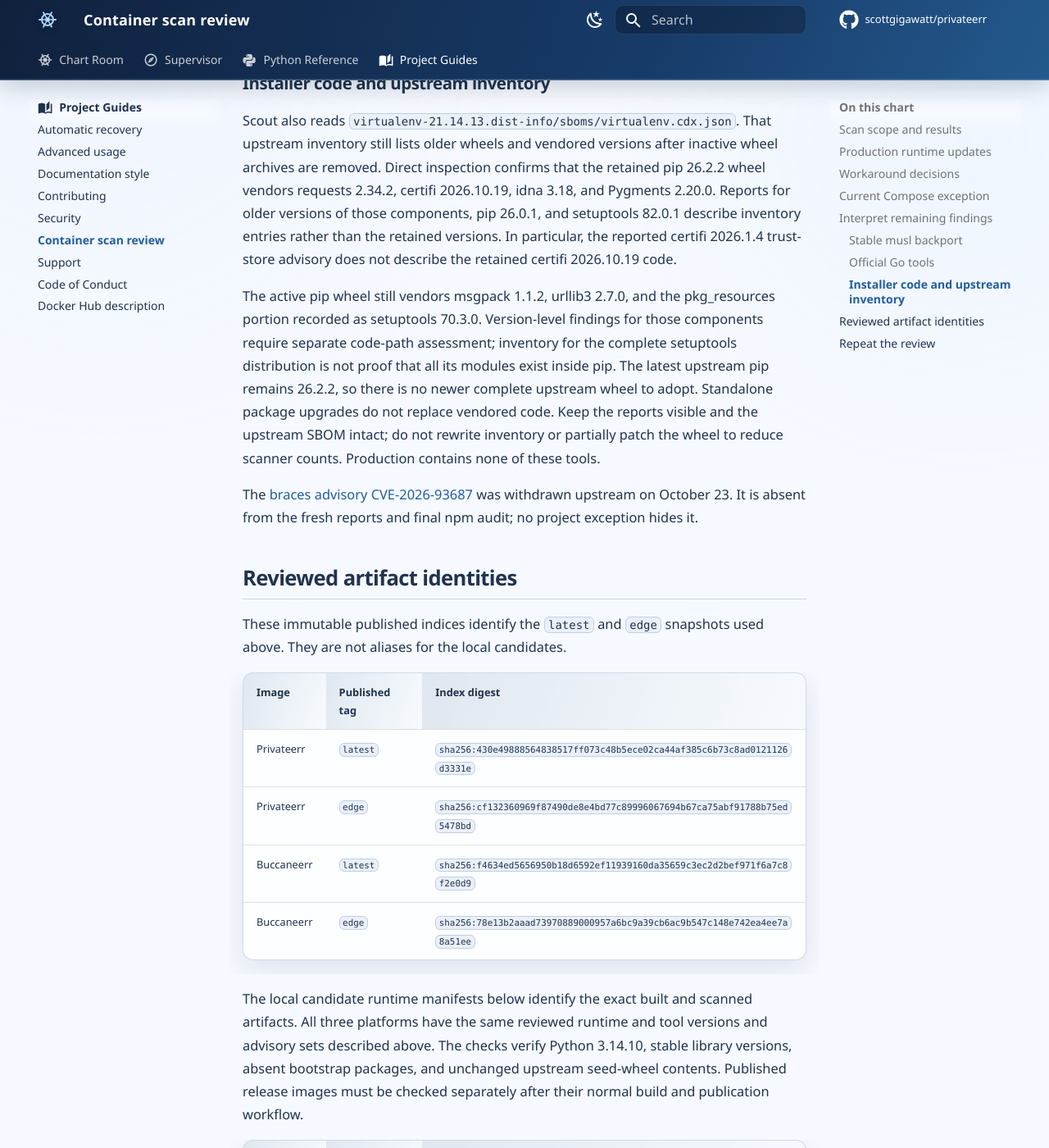
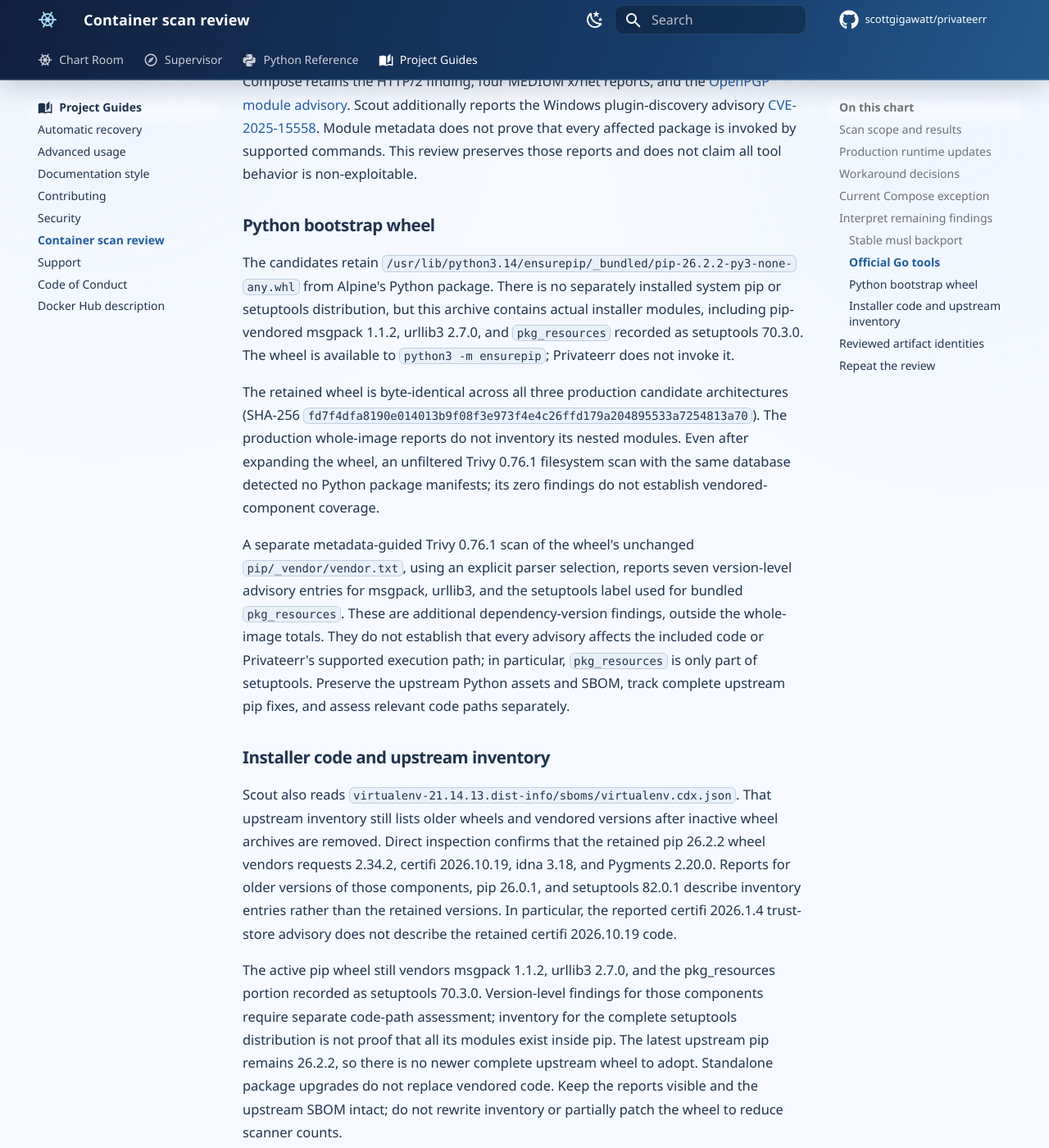
Before and after one commit to scottgigawatt/privateerr, an MkDocs documentation site: the page built from docs/container-scan-review.md, in a window 1280 px wide and 1400 px high, scrolled down 4545 px. Shown: the whole window at 82% size. Built offline with MkDocs 1.6.1 and Material for MkDocs 9.7.7, drawn with Linux system fonts in a browser that asks for light colours; comment, search, counter and statistics services are not loaded; some of the changed text lies outside the part shown.

Commit message:
🧭 Label the cargo, including pip's stowaway wheel (#151)
Standardize Dockerfile comment framing and alignment while preserving all executable instructions.

Correct the security review's installer-absence claims: Python retains an ensurepip bootstrap wheel with actual vendored modules. Document nested archive coverage limits, separate version-level findings, and reproducible inspection without modifying upstream assets or scan exceptions.

Validated by three independent auditors, all-files hooks, spelling, strict docs, rendered links, and all PR checks.

````diff
--- a/docs/container-scan-review.md
+++ b/docs/container-scan-review.md
@@ -17,6 +17,8 @@
 | Buccaneerr | `edge` | 11 | 39 | 34 |
 | Buccaneerr | `candidate` | 10 | 35 | 31 |
 
+These totals describe whole-image scanner reports; they do not establish coverage of every embedded archive. Python's retained `ensurepip` bootstrap wheel requires the separate inspection described below.
+
 The production candidate removes the three Python advisories reported by Scout against both published production tags. Its remaining musl report is a stable-versus-edge revision mismatch described below. Buccaneerr still has real upstream tool and installer dependency findings; this review does not declare it free of vulnerabilities. The normal CI gate is narrower than this audit: it rejects fixed HIGH/CRITICAL findings, uses precise detection by default, and applies the one exact-path Compose exception.
 
 ## Production runtime updates
@@ -25,7 +27,7 @@
 
 Alpine 3.24 stable still supplies Python `3.14.8-r0`. A tagged `@pythonfix` edge repository supplies only Python and its matching bytecode package family, with a `3.14.10-r0` minimum. Installed APK databases on all six candidate platforms confirm that every other package version matches the stable repository indexes. Remove this targeted repository exception when stable supplies the fixed Python release; do not perform a general edge upgrade.
 
-The pinned Alpine 3.24 image already resolves to 3.24.3 and remains current. Builds refresh its stable packages rather than carrying separate historical OpenSSL, musl, zlib, or Expat floors. The candidates retain stable musl `1.2.6-r3`, OpenSSL libraries `3.5.9-r0`, zlib `1.3.2-r1`, libexpat `2.9.0-r0`, and curl/libcurl `8.23.0-r0` on every platform. Production keeps only the Python standard library and PIA runtime tools; lint, installer, and documentation dependencies stay in Buccaneerr.
+The pinned Alpine 3.24 image already resolves to 3.24.3 and remains current. Builds refresh its stable packages rather than carrying separate historical OpenSSL, musl, zlib, or Expat floors. The candidates retain stable musl `1.2.6-r3`, OpenSSL libraries `3.5.9-r0`, zlib `1.3.2-r1`, libexpat `2.9.0-r0`, and curl/libcurl `8.23.0-r0` on every platform. Privateerr application code uses only the Python standard library. Separately installed lint, installer, and documentation toolchains stay in Buccaneerr; Alpine's Python package also retains its bundled [`ensurepip` bootstrap wheel](https://docs.python.org/3.14/library/ensurepip.html) in both images.
 
 ## Workaround decisions
 
@@ -33,12 +35,12 @@
 | --- | --- |
 | Curl edge repository and version floor | Removed. [Stable curl 8.23.0](https://pkgs.alpinelinux.org/package/v3.24/main/aarch64/curl) and matching libcurl are available in all three stable indexes. |
 | Separate OpenSSL upgrade and musl/zlib/Expat floors | Replaced by a stable-package refresh. The pinned base and stable packages already contain those fixes; actual installed versions were checked on every architecture. |
-| System setuptools edge install | Removed. Pip is a temporary build dependency, removed with its dependency group. No system pip or setuptools remains in the ordinary Buccaneerr image; the active upstream seed wheel is setuptools 84.2.1. |
+| System setuptools edge install | Removed. Pip is a temporary build dependency, removed with its dependency group. No separately installed system pip or setuptools distribution remains in ordinary Buccaneerr; Python's bootstrap wheel is retained, and virtualenv's active setuptools seed wheel is 84.2.1. |
 | Python security floor | Required as a narrow `@pythonfix` exception until stable includes Python 3.14.10. Its interpreter and bytecode packages are the only installed versions outside stable. |
 | markdown-it and smol-toml npm overrides | Removed. markdownlint-cli2 0.24.0 already requires the same fixed versions, 15.0.3 and 1.9.1. Regenerating the lockfile preserves its resolved graph. |
 | KaTeX npm override | Retained at 0.19.1. Removing it resolves the math extension's `^0.16.0` dependency to 0.16.47 and restores [CVE-2026-103923](https://github.com/advisories/GHSA-238p-pmpm-9mq7). The final npm audit reports zero findings. |
 | Ruff packaging | Updated to 0.17.3 in the hash-verified tool and documentation locks. Official wheels cover all three Linux targets; Alpine's older Ruff package is unnecessary. |
-| Inactive virtualenv seed-wheel cleanup | Retained. Only the active upstream pip 26.2.2 and setuptools 84.2.1 wheels are needed for Python 3.14; upstream wheel integrity checks remain intact. |
+| Inactive virtualenv seed-wheel cleanup | Retained. Only virtualenv's active upstream pip 26.2.2 and setuptools 84.2.1 wheels are retained for Python 3.14; upstream wheel integrity checks remain intact. |
 | Compose CVE exception | Retained at its existing path and expiry; see the next section. No exception is added or broadened. |
 | Date compatibility shim | Retained. Current upstream PIA still calls `date --date='1 day'`; BusyBox rejects that syntax, while the shim translates it and delegates to BusyBox. No GNU coreutils package is introduced. |
 | Hadolint DL3018 package-version exception | Retained for APK installation. Stable package refreshes deliberately accept current security revisions rather than pinning each APK forever; immutable image pins and scans identify the built result. Removing the existing lint flag still produces DL3018. |
@@ -64,11 +66,19 @@
 
 Compose retains the HTTP/2 finding, four MEDIUM x/net reports, and the [OpenPGP module advisory](https://pkg.go.dev/vuln/GO-2026-5932). Scout additionally reports the Windows plugin-discovery advisory [CVE-2025-15558](https://github.com/docker/cli/security/advisories/GHSA-p436-gjf2-799p). Module metadata does not prove that every affected package is invoked by supported commands. This review preserves those reports and does not claim all tool behavior is non-exploitable.
 
+### Python bootstrap wheel
+
+The candidates retain `/usr/lib/python3.14/ensurepip/_bundled/pip-26.2.2-py3-none-any.whl` from Alpine's Python package. There is no separately installed system pip or setuptools distribution, but this archive contains actual installer modules, including pip-vendored msgpack 1.1.2, urllib3 2.7.0, and `pkg_resources` recorded as setuptools 70.3.0. The wheel is available to `python3 -m ensurepip`; Privateerr does not invoke it.
+
+The retained wheel is byte-identical across all three production candidate architectures (SHA-256 `fd7f4dfa8190e014013b9f08f3e973f4e4c26ffd179a204895533a7254813a70`). The production whole-image reports do not inventory its nested modules. Even after expanding the wheel, an unfiltered Trivy 0.76.1 filesystem scan with the same database detected no Python package manifests; its zero findings do not establish vendored-component coverage.
+
+A separate metadata-guided Trivy 0.76.1 scan of the wheel's unchanged `pip/_vendor/vendor.txt`, using an explicit parser selection, reports seven version-level advisory entries for msgpack, urllib3, and the setuptools label used for bundled `pkg_resources`. These are additional dependency-version findings, outside the whole-image totals. They do not establish that every advisory affects the included code or Privateerr's supported execution path; in particular, `pkg_resources` is only part of setuptools. Preserve the upstream Python assets and SBOM, track complete upstream pip fixes, and assess relevant code paths separately.
+
 ### Installer code and upstream inventory
 
 Scout also reads `virtualenv-21.14.13.dist-info/sboms/virtualenv.cdx.json`. That upstream inventory still lists older wheels and vendored versions after inactive wheel archives are removed. Direct inspection confirms that the retained pip 26.2.2 wheel vendors requests 2.34.2, certifi 2026.10.19, idna 3.18, and Pygments 2.20.0. Reports for older versions of those components, pip 26.0.1, and setuptools 82.0.1 describe inventory entries rather than the retained versions. In particular, the reported certifi 2026.1.4 trust-store advisory does not describe the retained certifi 2026.10.19 code.
 
-The active pip wheel still vendors msgpack 1.1.2, urllib3 2.7.0, and the pkg_resources portion recorded as setuptools 70.3.0. Version-level findings for those components require separate code-path assessment; inventory for the complete setuptools distribution is not proof that all its modules exist inside pip. The latest upstream pip remains 26.2.2, so there is no newer complete upstream wheel to adopt. Standalone package upgrades do not replace vendored code. Keep the reports visible and the upstream SBOM intact; do not rewrite inventory or partially patch the wheel to reduce scanner counts. Production contains none of these tools.
+The active pip wheel still vendors msgpack 1.1.2, urllib3 2.7.0, and the pkg_resources portion recorded as setuptools 70.3.0. Version-level findings for those components require separate code-path assessment; inventory for the complete setuptools distribution is not proof that all its modules exist inside pip. The latest upstream pip remains 26.2.2, so there is no newer complete upstream wheel to adopt. Standalone package upgrades do not replace vendored code. Keep the reports visible and the upstream SBOM intact; do not rewrite inventory or partially patch the wheel to reduce scanner counts.
 
 The [braces advisory CVE-2026-93687](https://github.com/advisories/GHSA-vfj7-8cjw-p6xm) was withdrawn upstream on October 23. It is absent from the fresh reports and final npm audit; no project exception hides it.
 
@@ -83,7 +93,7 @@
 | Buccaneerr | `latest` | `sha256:f4634ed5656950b18d6592ef11939160da35659c3ec2d2bef971f6a7c8f2e0d9` |
 | Buccaneerr | `edge` | `sha256:78e13b2aaad73970889000957a6bc9a39cb6ac9b547c148e742ea4ee7a8a51ee` |
 
-The local candidate runtime manifests below identify the exact built and scanned artifacts. All three platforms have the same reviewed runtime and tool versions and advisory sets described above. The checks verify Python 3.14.10, stable library versions, absent bootstrap packages, and unchanged upstream seed-wheel contents. Published release images must be checked separately after their normal build and publication workflow.
+The local candidate runtime manifests below identify the exact built and scanned artifacts. All three platforms have the same reviewed runtime and tool versions and advisory sets described above. The checks verify Python 3.14.10, stable library versions, removed temporary pip/setuptools APK packages, and unchanged upstream seed-wheel contents. Published release images must be checked separately after their normal build and publication workflow.
 
 | Candidate | Platform | Runtime manifest digest |
 | --- | --- | --- |
@@ -109,3 +119,11 @@
 ```
 
 Repeat for all supported platforms, retain scanner versions and database timestamps, and inspect the installed files behind remaining reports. A multi-platform OCI archive is not a Docker image archive: extract the layout and select one runtime manifest for Trivy, or prepare a Docker archive preserving that manifest's configuration and layers. Verify the reported architecture; a requested platform flag alone does not establish what was scanned.
+
+To repeat the metadata-guided bootstrap dependency check, extract the retained wheel into a disposable directory. Replace `EXTRACTED-WHEEL-DIRECTORY` with that directory and `TRIVY-CACHE-DIRECTORY` with the cache containing the recorded database. The parser selection reads the existing vendoring manifest without changing it:
+
+```sh
+trivy fs --scanners vuln --detection-priority comprehensive \
+    --ignorefile /dev/null --file-patterns 'pip:(^|/)vendor\.txt$' \
+    --cache-dir "TRIVY-CACHE-DIRECTORY" --skip-db-update "EXTRACTED-WHEEL-DIRECTORY"
+```
````
Also changed, not shown: 2 other files.
